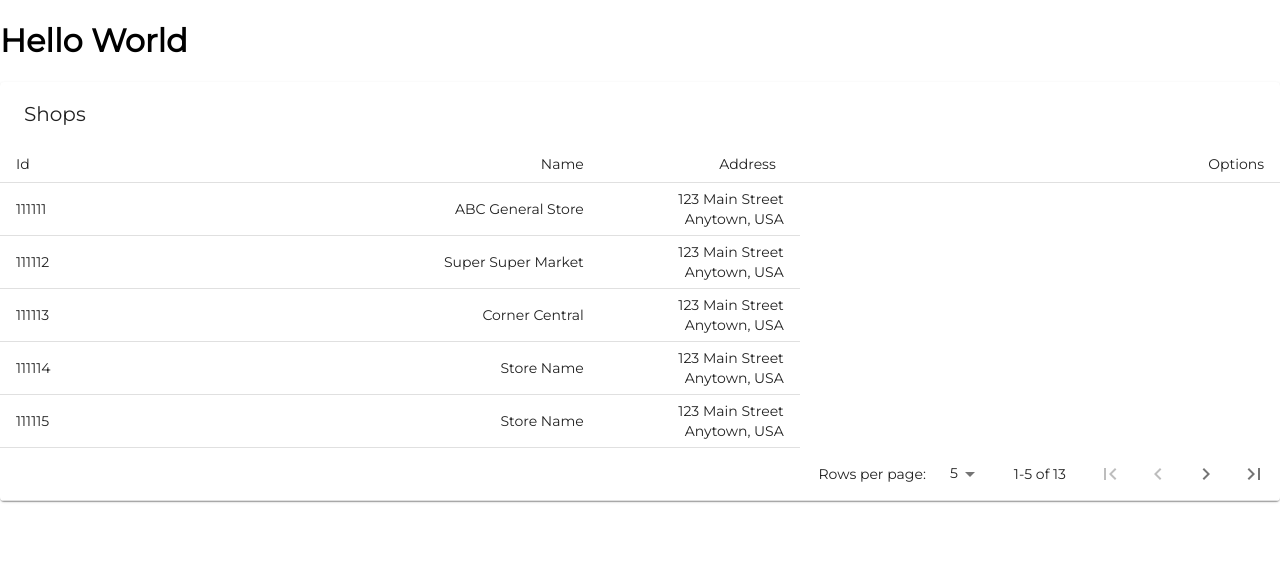
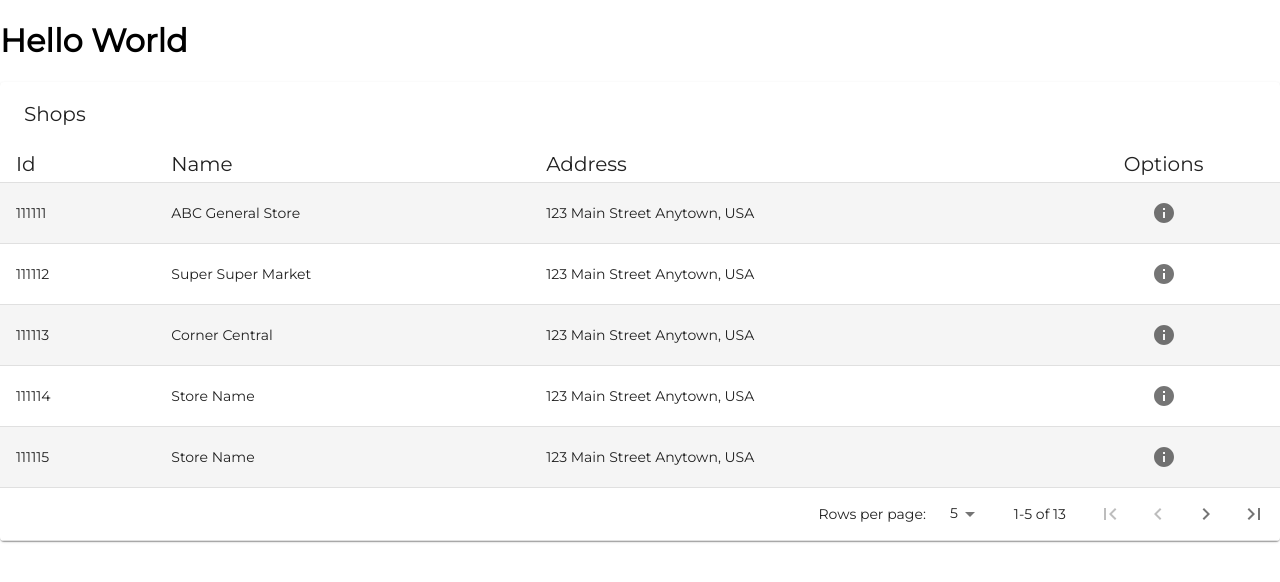
Before and after one commit to Iqbal-khan07/Distribution-Systems-v2, a React (Create React App) app in the folder frontend/: page / in a window 1280 px wide. Shown: the top 582 px of the page. Built offline with nearby package versions, Linux system fonts and the light colour scheme.

Commit message:
Create Shop List table component

```diff
--- a/frontend/src/shared/ShopTable/ShopTable.jsx
+++ b/frontend/src/shared/ShopTable/ShopTable.jsx
@@ -1,12 +1,14 @@
 import React from 'react';
 import PropTypes from 'prop-types';
-import { makeStyles, useTheme } from '@material-ui/core/styles';
+import { makeStyles, useTheme , withStyles, StylesProvider} from '@material-ui/core/styles';
 import {TableContainer, Table, TableHead, TableBody, TableCell, TableFooter,
     TablePagination, TableRow, Paper, IconButton, Toolbar, Typography} from '@material-ui/core';
 import FirstPageIcon from '@material-ui/icons/FirstPage';
 import KeyboardArrowLeft from '@material-ui/icons/KeyboardArrowLeft';
 import KeyboardArrowRight from '@material-ui/icons/KeyboardArrowRight';
 import LastPageIcon from '@material-ui/icons/LastPage';
+import InfoIcon from '@material-ui/icons/Info';
+import styles from './ShopTable.module.css';
 
 const useStyles1 = makeStyles((theme) => ({
   root: {
@@ -15,7 +17,7 @@ const useStyles1 = makeStyles((theme) => ({
   },
 }));
 
-function TablePaginationActions(props) {
+  function TablePaginationActions(props) {
   const classes = useStyles1();
   const theme = useTheme();
   const { count, page, rowsPerPage, onChangePage } = props;
@@ -93,15 +95,7 @@ const rows = [
   createData(111123, 'Store Name', '123 Main Street Anytown, USA'),
 ].sort((a, b) => (a.id < b.id ? -1 : 1));
 
-const useStyles2 = makeStyles({
-  table: {
-    minWidth: 500,
-  },
-});
-
-
 export default function ShopTable() {
-  const classes = useStyles2();
   const [page, setPage] = React.useState(0);
   const [rowsPerPage, setRowsPerPage] = React.useState(5);
 
@@ -116,20 +110,29 @@ export default function ShopTable() {
     setPage(0);
   };
 
+  const StyledTableRow = withStyles((theme) => ({
+    root: {
+      '&:nth-of-type(odd)': {
+        backgroundColor: theme.palette.action.hover,
+      },
+    },
+  }))(TableRow);
+
   return (
+      <StylesProvider injectFirst>
     <TableContainer component={Paper}>
         <Toolbar>
             <Typography variant="h6">
                 Shops
             </Typography>
         </Toolbar>
-        <Table className={classes.table} size="small" aria-label="custom pagination table">
+        <Table className={styles.table} size="small" aria-label="custom pagination table">
         <TableHead>
           <TableRow>
-            <TableCell>Id</TableCell>
-            <TableCell align="right">Name</TableCell>
-            <TableCell align="right">Address</TableCell>
-            <TableCell align="right">Options</TableCell>
+            <TableCell className={styles.tableHeader}>Id</TableCell>
+            <TableCell className={styles.tableHeader}>Name</TableCell>
+            <TableCell className={styles.tableHeader}>Address</TableCell>
+            <TableCell className={styles.tableHeader} align="center">Options</TableCell>
           </TableRow>
         </TableHead>
         <TableBody>
@@ -137,17 +140,22 @@ export default function ShopTable() {
             ? rows.slice(page * rowsPerPage, page * rowsPerPage + rowsPerPage)
             : rows
           ).map((row) => (
-            <TableRow key={row.id}>
-              <TableCell component="th" scope="row">
+            <StyledTableRow key={row.id}>
+              <TableCell>
                 {row.id}
               </TableCell>
-              <TableCell style={{ width: 160 }} align="right">
+              <TableCell>
                 {row.name}
               </TableCell>
-              <TableCell style={{ width: 160 }} align="right">
+              <TableCell>
                 {row.address}
               </TableCell>
-            </TableRow>
+              <TableCell align="center">
+                <IconButton aria-label="get info">
+                    <InfoIcon />
+                </IconButton>
+              </TableCell>
+            </StyledTableRow>
           ))}
 
           {emptyRows > 0 && (
@@ -176,5 +184,6 @@ export default function ShopTable() {
         </TableFooter>
       </Table>
     </TableContainer>
+    </StylesProvider>
   );
 }
--- /dev/null
+++ b/frontend/src/shared/ShopTable/ShopTable.module.css
@@ -0,0 +1,7 @@
+.table {
+    minWidth: 500;
+}
+
+.tableHeader {
+    font-size: 20px;
+}
```
